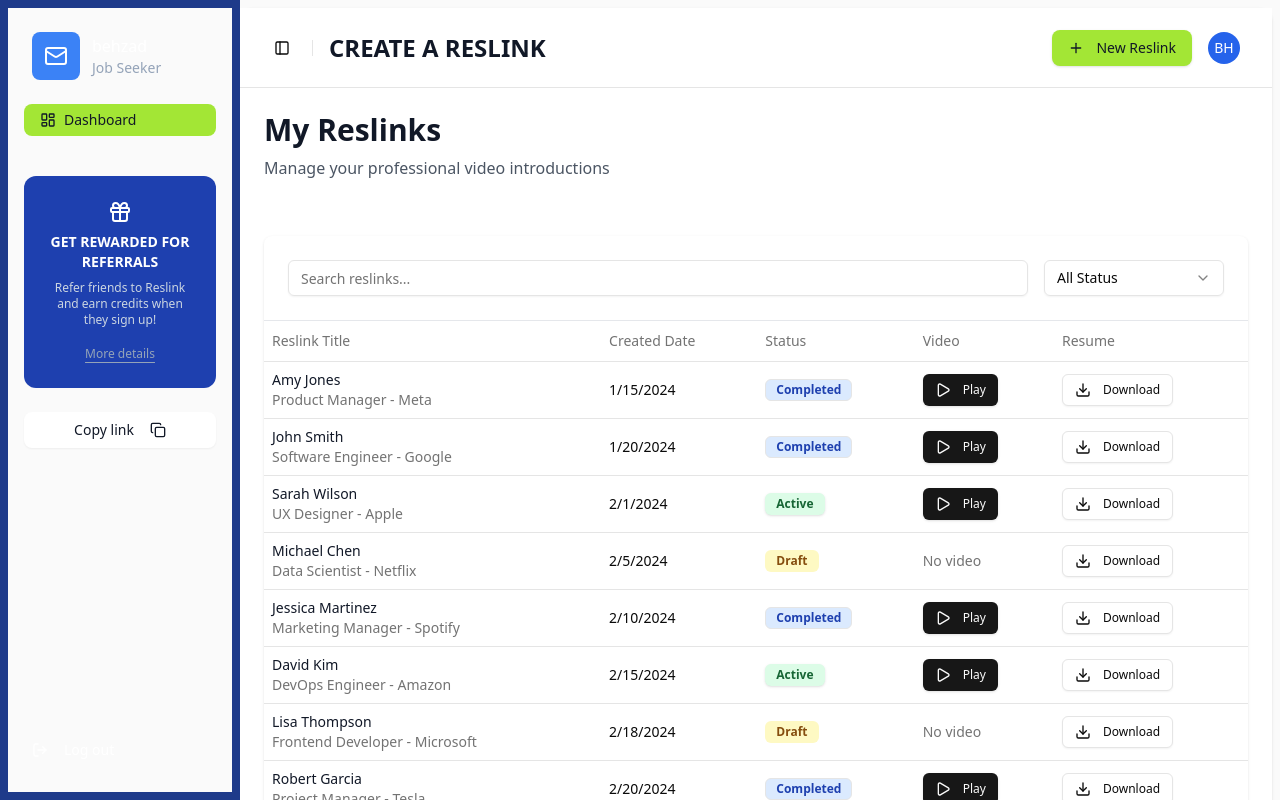
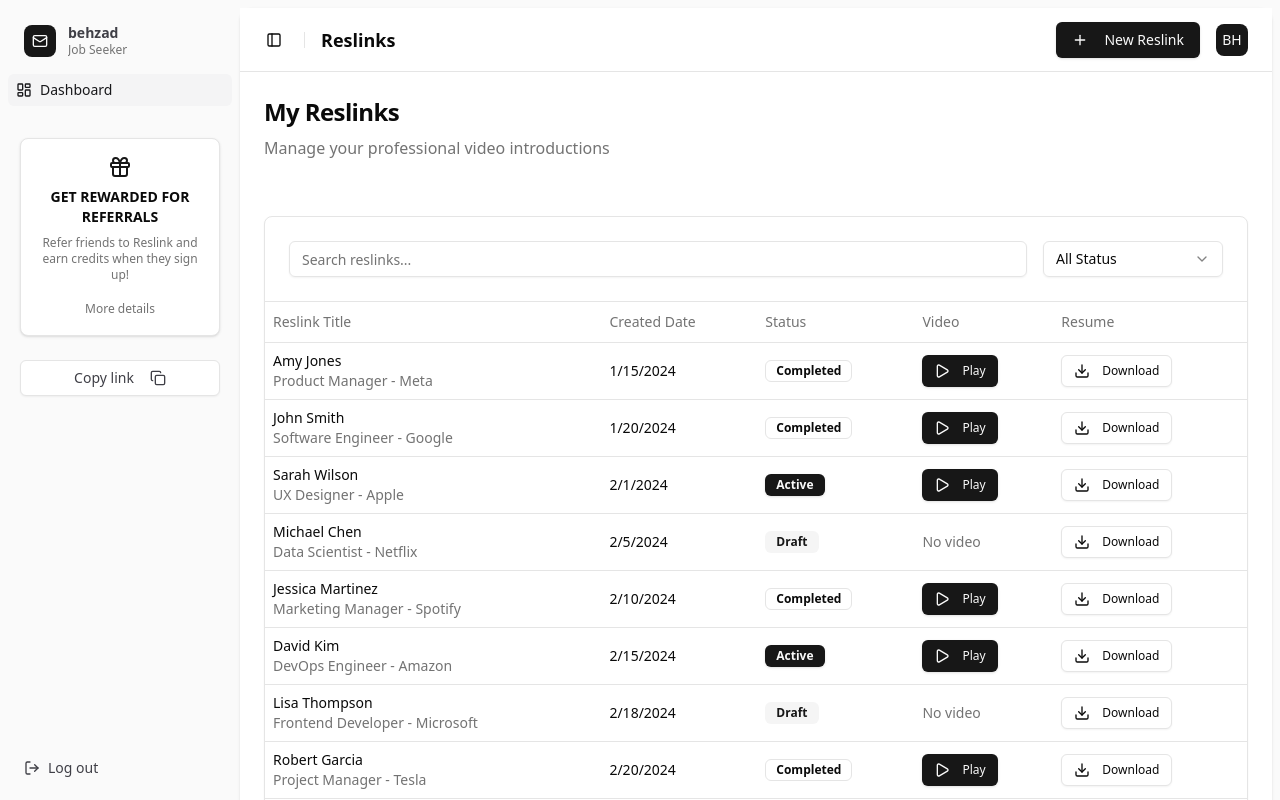
Before and after one commit to Behz4dH/reslink, a React (Vite) app in the folder frontend/: page / in a window 1280 px wide. Shown: the top 800 px of the page. Built offline with nearby package versions, Linux system fonts and the light colour scheme.

Commit message:
it works. black and white color template

```diff
--- a/frontend/src/components/Dashboard/Dashboard.tsx
+++ b/frontend/src/components/Dashboard/Dashboard.tsx
@@ -12,6 +12,7 @@ import {
   SidebarInset,
   SidebarProvider,
 } from "@/components/ui/sidebar";
+import { Button } from "@/components/ui/button";
 
 export const Dashboard = () => {
   const [currentStep, setCurrentStep] = useState(0); // 0 = dashboard view, 1-3 = create flow
@@ -81,8 +82,8 @@ export const Dashboard = () => {
               {currentStep === 0 && (
                 <>
                   <div className="mb-8">
-                    <h1 className="text-3xl font-bold text-gray-900 mb-2">My Reslinks</h1>
-                    <p className="text-gray-600">Manage your professional video introductions</p>
+                    <h1 className="text-2xl font-semibold tracking-tight mb-2">My Reslinks</h1>
+                    <p className="text-muted-foreground">Manage your professional video introductions</p>
                   </div>
 
                   <SimpleReslinksTable data={reslinks} />
@@ -92,12 +93,13 @@ export const Dashboard = () => {
               {currentStep > 0 && (
                 <>
                   <div className="mb-4">
-                    <button
+                    <Button
+                      variant="ghost"
                       onClick={handleBackToDashboard}
-                      className="text-blue-600 hover:text-blue-800 flex items-center gap-2 mb-4"
+                      className="mb-4 p-0 h-auto"
                     >
                       ← Back to Dashboard
-                    </button>
+                    </Button>
                   </div>
 
                   <ProgressSteps currentStep={currentStep} />
--- a/frontend/src/components/Dashboard/SimpleReslinksTable.tsx
+++ b/frontend/src/components/Dashboard/SimpleReslinksTable.tsx
@@ -66,25 +66,17 @@ export function SimpleReslinksTable({ data }: SimpleReslinksTableProps) {
       draft: 'secondary' as const,
       completed: 'outline' as const,
     };
-    const colors = {
-      active: 'bg-green-100 text-green-800 hover:bg-green-100',
-      draft: 'bg-yellow-100 text-yellow-800 hover:bg-yellow-100',
-      completed: 'bg-blue-100 text-blue-800 hover:bg-blue-100',
-    };
     return (
-      <Badge
-        variant={variants[status as keyof typeof variants]}
-        className={colors[status as keyof typeof colors]}
-      >
+      <Badge variant={variants[status as keyof typeof variants]}>
         {status.charAt(0).toUpperCase() + status.slice(1)}
       </Badge>
     );
   };
 
   return (
-    <div className="bg-white rounded-lg shadow">
+    <div className="rounded-lg border bg-card text-card-foreground shadow-sm">
       {/* Search and Filters */}
-      <div className="p-6 border-b border-gray-200">
+      <div className="p-6 border-b">
         <div className="flex gap-4">
           <Input
             type="text"
@@ -124,7 +116,7 @@ export function SimpleReslinksTable({ data }: SimpleReslinksTableProps) {
               <TableRow key={reslink.id}>
                 <TableCell>
                   <div>
-                    <div className="font-medium text-gray-900">{reslink.name}</div>
+                    <div className="font-medium">{reslink.name}</div>
                     <div className="text-sm text-muted-foreground">{reslink.position} - {reslink.company}</div>
                   </div>
                 </TableCell>
--- a/frontend/src/components/app-sidebar.tsx
+++ b/frontend/src/components/app-sidebar.tsx
@@ -29,30 +29,26 @@ export function AppSidebar({ ...props }: React.ComponentProps<typeof Sidebar>) {
   return (
     <Sidebar
       collapsible="offcanvas"
-      className="bg-blue-900 text-white border-r-0"
       {...props}
     >
-      <SidebarHeader className="p-6">
-        <div className="flex items-center gap-3">
-          <div className="w-12 h-12 bg-blue-500 rounded-lg flex items-center justify-center text-white font-medium">
-            <MailIcon className="h-6 w-6" />
+      <SidebarHeader>
+        <div className="flex items-center gap-3 p-2">
+          <div className="flex h-8 w-8 items-center justify-center rounded-lg bg-primary text-primary-foreground">
+            <MailIcon className="h-4 w-4" />
           </div>
-          <div>
-            <div className="text-white font-medium">{data.user.name}</div>
-            <div className="text-slate-400 text-sm">{data.user.role}</div>
+          <div className="grid flex-1 text-left text-sm leading-tight">
+            <span className="truncate font-semibold">{data.user.name}</span>
+            <span className="truncate text-xs text-muted-foreground">{data.user.role}</span>
           </div>
         </div>
       </SidebarHeader>
 
-      <SidebarContent className="px-4">
+      <SidebarContent>
         <SidebarMenu>
           <SidebarMenuItem>
-            <SidebarMenuButton
-              asChild
-              className="bg-lime-400 text-gray-900 hover:bg-lime-500 data-[active=true]:bg-lime-400 data-[active=true]:text-gray-900 rounded-lg px-4 py-3 font-medium"
-            >
+            <SidebarMenuButton asChild isActive>
               <a href="#">
-                <LayoutDashboardIcon className="h-5 w-5 text-gray-900" />
+                <LayoutDashboardIcon />
                 <span>Dashboard</span>
               </a>
             </SidebarMenuButton>
@@ -60,41 +56,39 @@ export function AppSidebar({ ...props }: React.ComponentProps<typeof Sidebar>) {
         </SidebarMenu>
 
         {/* Referral Section */}
-        <div className="mt-8 bg-blue-800 rounded-xl p-6">
+        <div className="mt-6 mx-3 rounded-lg border bg-card p-4 text-card-foreground shadow">
           <div className="text-center">
-            <GiftIcon className="h-6 w-6 mx-auto mb-2 text-white" />
-            <div className="text-white font-bold text-sm mb-2">
+            <GiftIcon className="h-6 w-6 mx-auto mb-2 text-primary" />
+            <div className="font-semibold text-sm mb-2">
               GET REWARDED FOR REFERRALS
             </div>
-            <div className="text-slate-300 text-xs mb-3">
+            <div className="text-muted-foreground text-xs mb-3">
               Refer friends to Reslink and earn credits when they sign up!
             </div>
-            <Button variant="link" className="text-slate-400 text-xs underline hover:text-slate-300 p-0 h-auto">
+            <Button variant="link" className="text-muted-foreground text-xs p-0 h-auto">
               More details
             </Button>
           </div>
         </div>
 
         {/* Copy Link Button */}
-        <div className="mt-4">
-          <Button
-            variant="secondary"
-            className="w-full bg-white text-gray-900 rounded-lg font-medium hover:bg-gray-50"
-          >
+        <div className="mt-4 mx-3">
+          <Button variant="outline" className="w-full">
             <span>Copy link</span>
             <CopyIcon className="h-4 w-4 ml-2" />
           </Button>
         </div>
       </SidebarContent>
 
-      <SidebarFooter className="p-6">
-        <Button
-          variant="ghost"
-          className="text-white hover:text-gray-300 hover:bg-blue-800 justify-start p-0"
-        >
-          <LogOutIcon className="h-4 w-4 mr-2" />
-          Log out
-        </Button>
+      <SidebarFooter>
+        <SidebarMenu>
+          <SidebarMenuItem>
+            <SidebarMenuButton>
+              <LogOutIcon />
+              <span>Log out</span>
+            </SidebarMenuButton>
+          </SidebarMenuItem>
+        </SidebarMenu>
       </SidebarFooter>
     </Sidebar>
   )
--- a/frontend/src/components/site-header.tsx
+++ b/frontend/src/components/site-header.tsx
@@ -9,27 +9,26 @@ interface SiteHeaderProps {
 
 export function SiteHeader({ onNewReslink }: SiteHeaderProps) {
   return (
-    <header className="group-has-data-[collapsible=icon]/sidebar-wrapper:h-20 flex h-20 shrink-0 items-center gap-2 border-b bg-white transition-[width,height] ease-linear">
-      <div className="flex w-full items-center justify-between gap-1 px-4 lg:gap-2 lg:px-8">
+    <header className="group-has-data-[collapsible=icon]/sidebar-wrapper:h-16 flex h-16 shrink-0 items-center gap-2 border-b bg-background transition-[width,height] ease-linear">
+      <div className="flex w-full items-center justify-between gap-1 px-4 lg:gap-2 lg:px-6">
         <div className="flex items-center gap-2">
           <SidebarTrigger className="-ml-1" />
           <Separator
             orientation="vertical"
             className="mx-2 data-[orientation=vertical]:h-4"
           />
-          <h1 className="text-2xl font-bold text-gray-900">CREATE A RESLINK</h1>
+          <h1 className="text-lg font-semibold">Reslinks</h1>
         </div>
 
         <div className="flex items-center gap-4">
           <Button
             onClick={onNewReslink}
-            className="bg-lime-400 text-gray-900 px-4 py-2 rounded-lg font-medium hover:bg-lime-500"
           >
-            <PlusIcon className="h-4 w-4 mr-1" />
+            <PlusIcon className="h-4 w-4 mr-2" />
             New Reslink
           </Button>
 
-          <div className="w-8 h-8 bg-blue-600 rounded-full text-white flex items-center justify-center text-sm font-medium">
+          <div className="flex h-8 w-8 items-center justify-center rounded-lg bg-primary text-primary-foreground text-sm font-medium">
             BH
           </div>
         </div>
```
